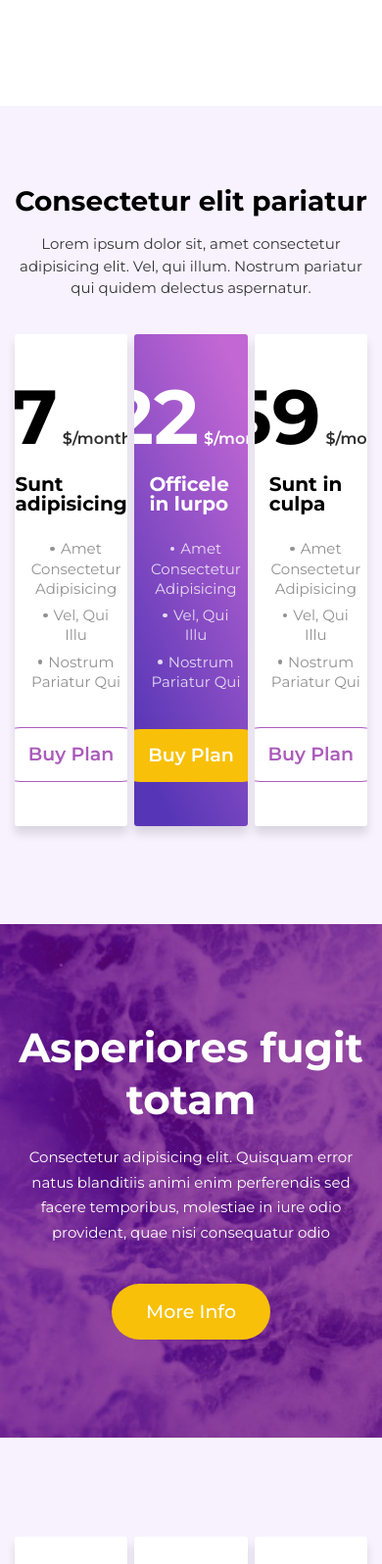
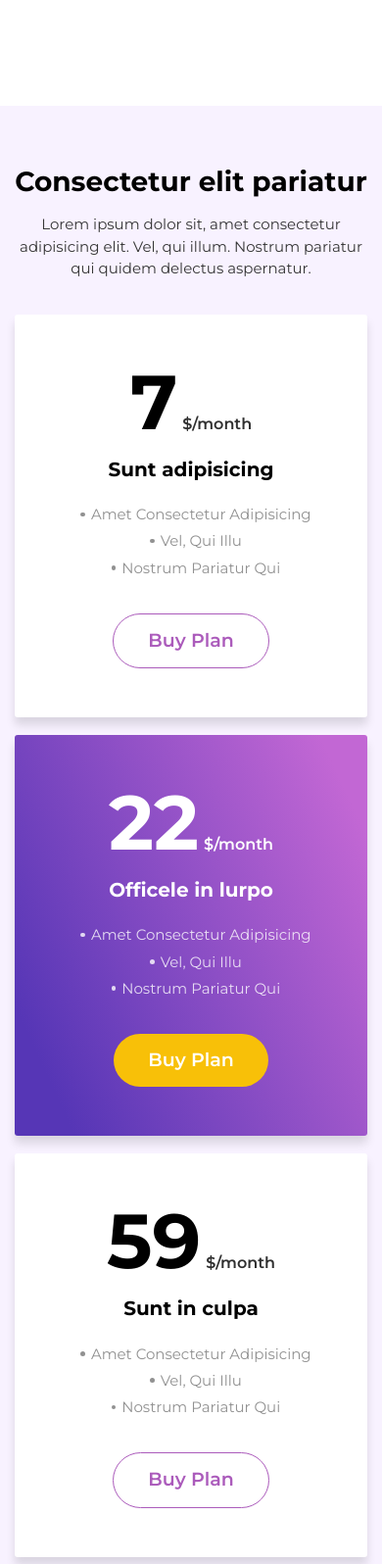
Before and after one commit to gerwld/wordpress-belon, a PHP site: page / in a window 390 px wide; the page is wider, and only the part inside the window is pictured. Shown: the part 4904-6500 px from the top of that part at 98% size. Run offline with PHP 8.4, Linux system fonts and the light colour scheme.

Commit message:
Minor changes

```diff
--- a/index.css
+++ b/index.css
@@ -1537,6 +1537,7 @@ ul.sc_icons__dark a {
  align-items: center;
  width: 32%;
  flex: 0 0 32%;
+ flex-wrap: wrap;
  padding: 45px 15px;
  margin-right: 2%;
  background-color: #fff;
@@ -1855,6 +1856,25 @@ ul.sc_icons__dark a {
    font-size: 14px;
   }
    /* video section end */
+   /* plans section */
+   .pb_content {
+    align-items: center;
+    justify-content: start;
+   }
+   .pb_content .pb_block {
+    flex: 0 0 49%;
+    margin-right: 0;
+   }
+
+   .pb_content .pb_block:nth-child(1) {
+    margin-right: 2%;
+   }
+
+   .pb_content .pb_block:last-child {
+    margin: 2% auto 0;
+   }
+   /* plans section end */
+
 }
 
 @media only screen and (max-width: 920px) {
@@ -1868,7 +1888,6 @@ ul.sc_icons__dark a {
  }
 
  /* video block */
-
  .vb_player {
   top: calc(50% - 175px);
   height: 350px;
@@ -1941,13 +1960,11 @@ ul.sc_icons__dark a {
 }
 /* header block end */
 /* gallery block */
-
 .gb_block {
  flex: 0 0 32.6666%;
  width: 32.6666%;
 }
 
-
 .gb_block .hover {
  padding: 10px;
 }
@@ -1970,7 +1987,6 @@ ul.sc_icons__dark a {
 .gb_block:not(:nth-child(3n)) {
  margin-right: 1%;
 }
-
 /* gallery block end */
 }
 
@@ -2027,7 +2043,6 @@ body {
  .btn_mobmenu {
   display: block;
  }
-
   /* header block end */
 }
 
@@ -2108,7 +2123,7 @@ body {
   border-bottom-right-radius: 0;
  }
 
-  /* video block end */
+ /* video block end */
  /* gallery block */
 
  .gb_infowrap {
@@ -2149,6 +2164,8 @@ body {
   padding: 25px 20px;
  }
 
+ /* gallery block end */
+
  .btn_allpr {
   margin-top: 40px;
  }
@@ -2172,9 +2189,12 @@ body {
   width: 34px;
   margin-bottom: 10px;
  }
+ /* benefits block end */
+
 }
 
 @media only screen and (max-width: 560px)  {
+ /* benefits block */
  .bb_content {
   justify-content: center;
  }
@@ -2198,6 +2218,28 @@ body {
   font-size: 20px;
   margin: 0.5em 0;
  }
+ /* benefits block end */
+ /* plans block */
+ .plans_block {
+  padding: 60px 0;
+ }
+
+ .pb_content {
+  display: flex;
+  flex-direction: column;
+  padding-bottom: 0;
+ }
+ .pb_block {
+  max-width: 370px;
+  width: 100%;
+  padding: 50px 15px;
+ }
+ .pb_block,
+ .pb_content .pb_block:nth-child(1),
+ .pb_content .pb_block:last-child {
+  margin: 0 0 18px 0;
+ }
+ /* plans block end */
 }
 
 
@@ -2319,8 +2361,7 @@ body {
  .main-mob-nav ul {
   padding: 0;
  }
-
- /*  block */
+ /* header block end */
 }
 
 @media only screen and (max-width: 330px)  {
```
